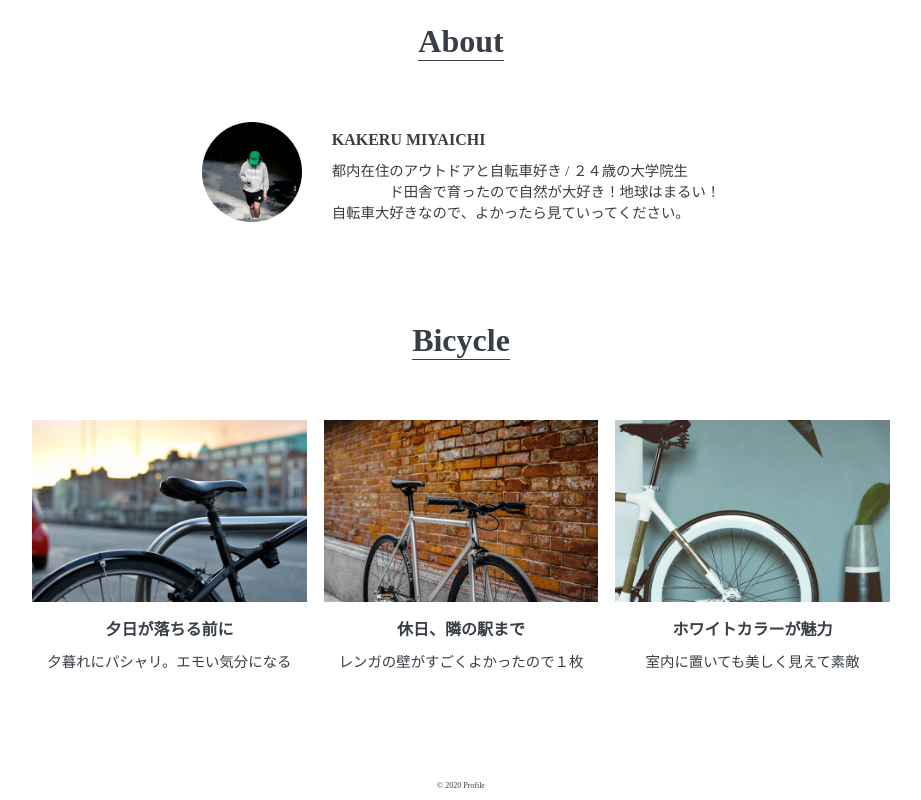
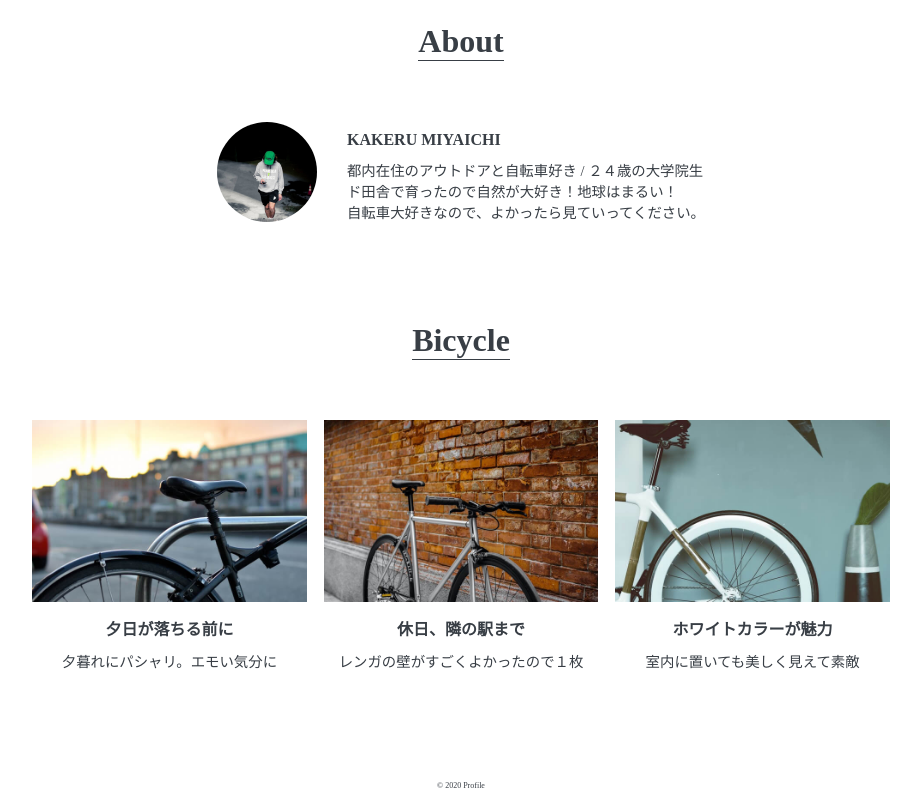
Before and after one commit to sugaya-design/website1, a plain HTML site: page index.html in a window 1280 px wide. Shown: the part 721-1521 px from the top of the page, without its empty margins (179-1100 px from the left). Drawn offline with Linux system fonts and the light colour scheme; some packages are replaced by stand-ins of ours.

Commit message:
Update index.html

```diff
--- a/index.html
+++ b/index.html
@@ -41,7 +41,7 @@
 			<h3 class="content-title">KAKERU MIYAICHI</h3>
 			<p>
 			都内在住のアウトドアと自転車好き / ２４歳の大学院生<br>
-		　　　　ド田舎で育ったので自然が大好き！地球はまるい！<br>
+			ド田舎で育ったので自然が大好き！地球はまるい！<br>
 			自転車大好きなので、よかったら見ていってください。
 			</p>
 			</div>
@@ -56,7 +56,7 @@
 				<li>
 					<img src="img/bicycle1.jpg"  alt="適す御テキストテキスト">
 					<h3 class="content-title">夕日が落ちる前に</h3>
-					<p>夕暮れにパシャリ。エモい気分になる</p>
+					<p>夕暮れにパシャリ。エモい気分に</p>
 				</li>
 				<li>
 					<img src="img/bicycle2.jpg"  alt="適す御テキストテキスト">
```
